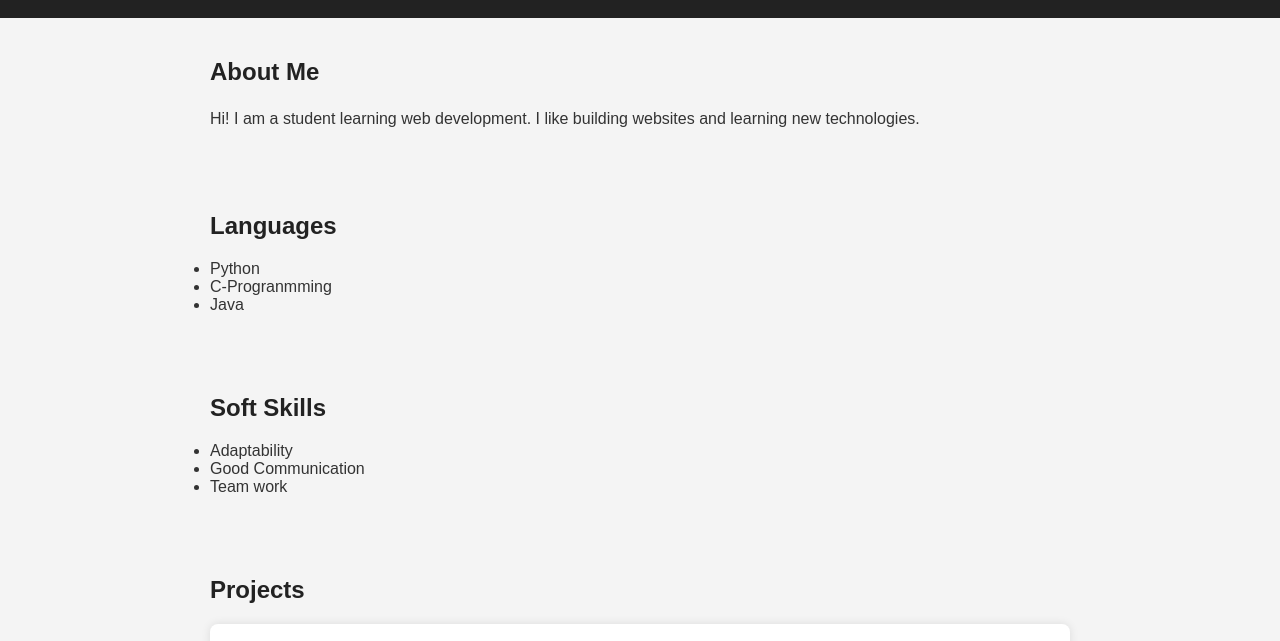
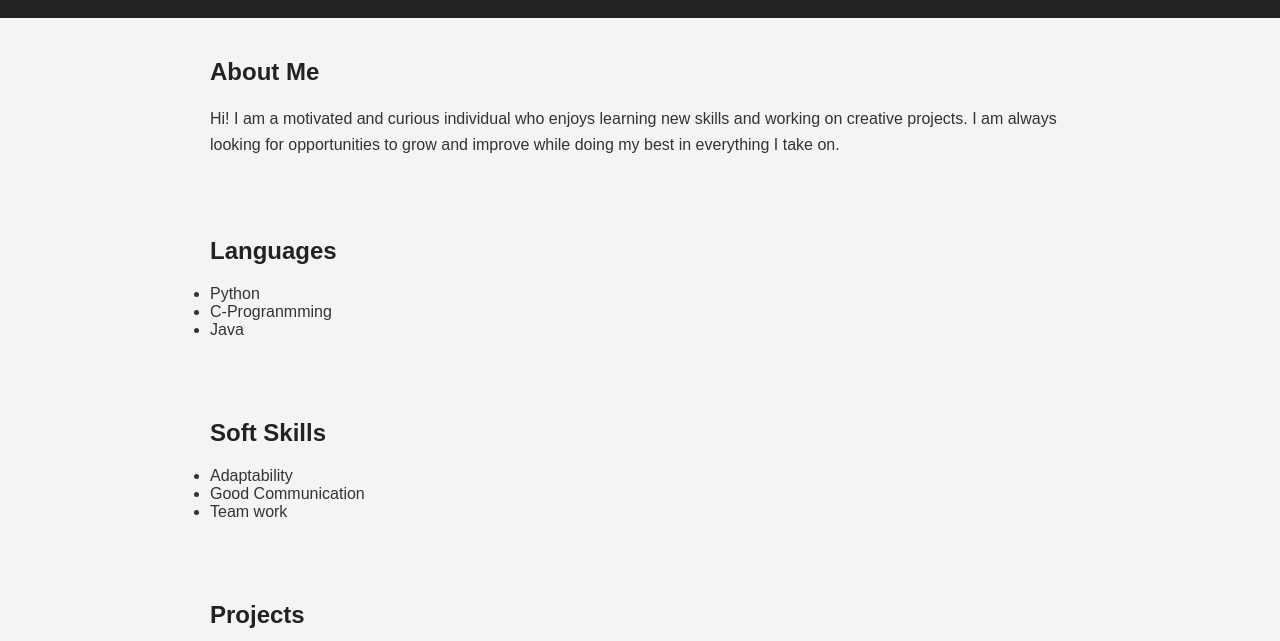
Before and after one commit to shobiya30/Shobiya-protfolio, a plain HTML site: page index.html in a window 1280 px wide. Shown: the part 105-746 px from the top of the page. Drawn offline with Linux system fonts and the light colour scheme.

Commit message:
Update index.html

```diff
--- a/index.html
+++ b/index.html
@@ -120,8 +120,7 @@
     <section id="about" class="about">
         <h2>About Me</h2>
         <p>
-            Hi! I am a student learning web development.
-            I like building websites and learning new technologies.
+           Hi! I am a motivated and curious individual who enjoys learning new skills and working on creative projects. I am always looking for opportunities to grow and improve while doing my best in everything I take on.
         </p>
     </section>
 
```
